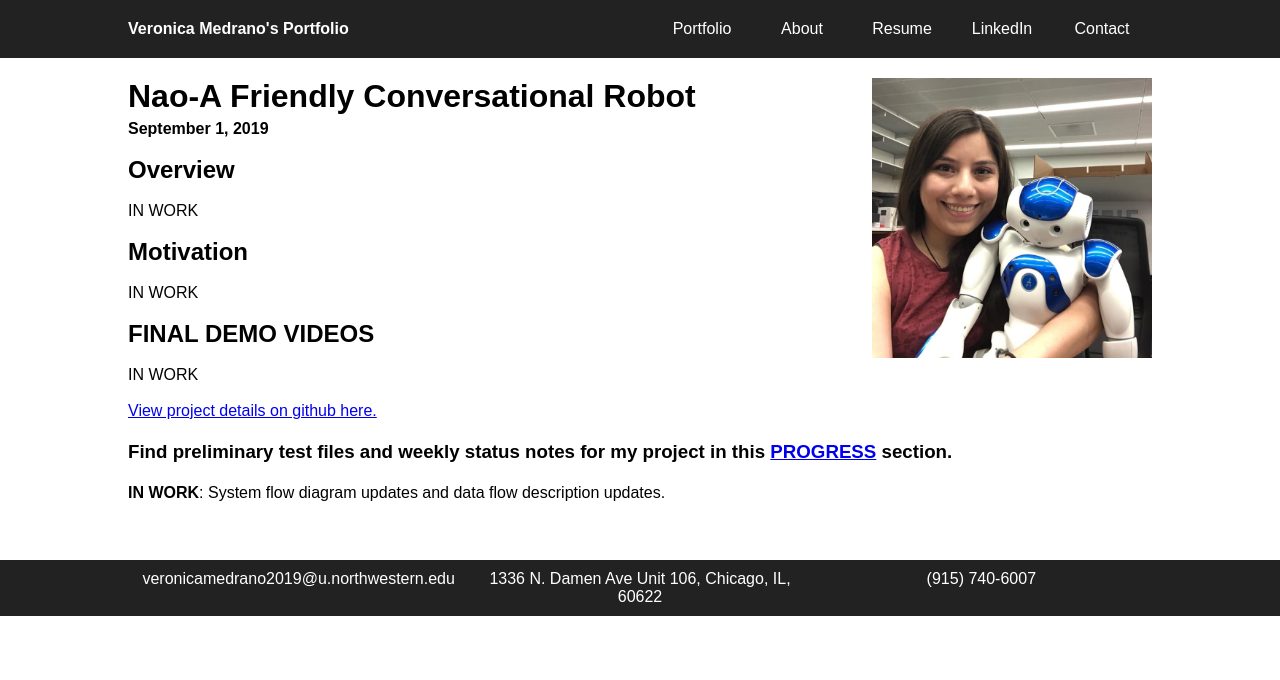
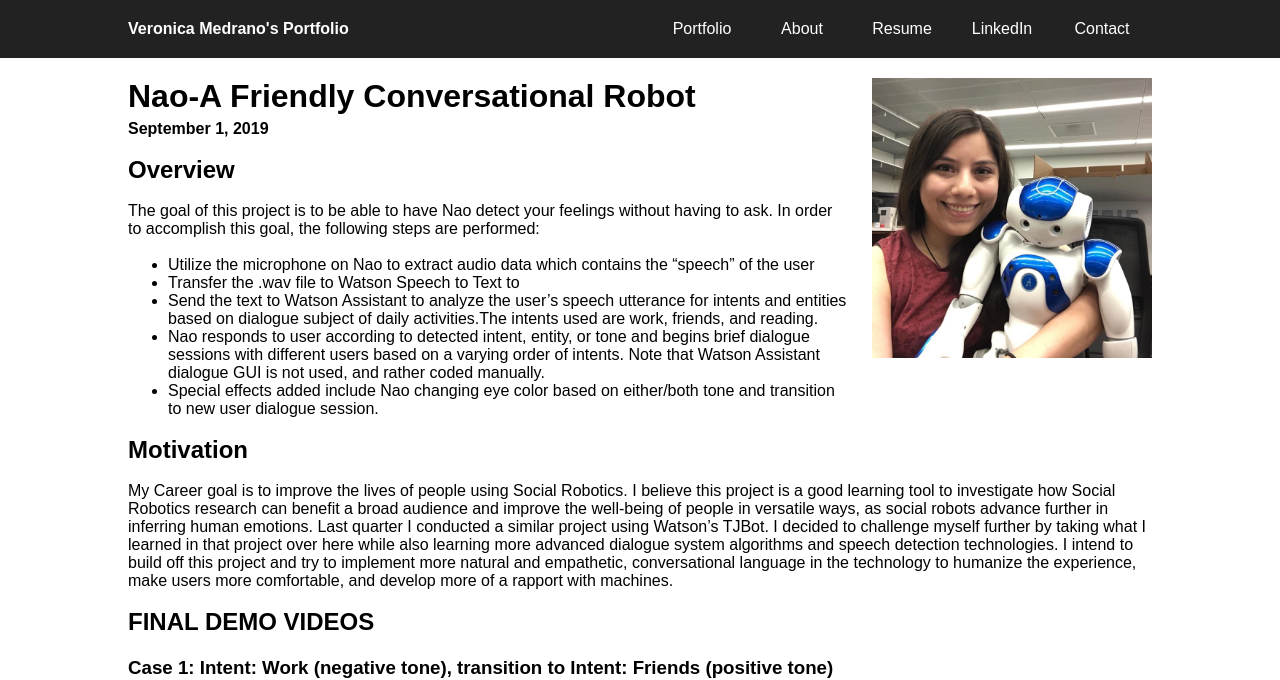
Before and after one commit to vnoelifant/vnoelifant.github.io, a Jekyll site: the page built from _projects/00-2019-09-03-project-7.md, in a window 1280 px wide and 1400 px high. Shown: the top 680 px of the window. Built offline with Jekyll 4.4.1, drawn with Linux system fonts in a browser that asks for light colours; nearby versions of some CDN libraries; some of the changed text lies outside the part shown; grey boxes are pictures that could not be loaded.

Commit message:
adding final project post

```diff
--- a/_projects/00-2019-09-03-project-7.md
+++ b/_projects/00-2019-09-03-project-7.md
@@ -6,17 +6,42 @@ image: /public/images/nao_ronnie.jpg
 ---
 
 ## Overview
-IN WORK
+The goal of this project is to be able to have Nao detect your feelings without having to ask.
+In order to accomplish this goal, the following steps are performed:
+
+  * Utilize the microphone on Nao to extract audio data which contains the "speech" of the user
+  * Transfer the .wav file to Watson Speech to Text to
+  * Send the text to Watson Assistant to analyze the user's speech utterance for intents and entities based on dialogue subject of daily activities.The intents used are work, friends, and reading.
+  * Nao responds to user according to detected intent, entity, or tone and begins brief dialogue sessions with different users based on a varying order of intents. Note that Watson Assistant dialogue GUI is not used, and rather coded manually.
+  * Special effects added include Nao changing eye color based on either/both tone and transition to new user dialogue session.
 
 ## Motivation
-IN WORK
+My Career goal is to improve the lives of people using Social Robotics. I believe this project is a good learning tool to investigate how Social Robotics research can benefit a broad audience and improve the well-being of people in versatile ways, as social robots advance further in inferring human emotions. Last quarter I conducted a similar project using Watson's TJBot. I decided to challenge myself further by taking what I learned in that project over here while also learning more advanced dialogue system algorithms and speech detection technologies. I intend to build off this project and try to implement more natural and empathetic, conversational language in the technology to humanize the experience, make users more comfortable, and develop more of a rapport with machines.
 
 ## FINAL DEMO VIDEOS
 
-IN WORK
+### Case 1: Intent: Work (negative tone), transition to Intent: Friends (positive tone)
+[![IMAGE ALT TEXT](http://img.youtube.com/vi/xur_3fSBAt4/0.jpg)](http://www.youtube.com/watch?v=xur_3fSBAt4 "Nao Daily Activities -2")
 
- [View project details on github here.](https://github.com/vnoelifant/msr-final-nao)
 
-### Find preliminary test files and weekly status notes for my project in this [PROGRESS](https://github.com/vnoelifant/msr-final-nao/blob/master/PROGRESS.md) section.
+### Case 2: Intent: Work (positive tone), transition to Intent: Reading (positive tone)
+[![IMAGE ALT TEXT](http://img.youtube.com/vi/66jmLR8TOP4/0.jpg)](http://www.youtube.com/watch?v=66jmLR8TOP4 "Nao Daily Activities -4")
 
-**IN WORK**: System flow diagram updates and data flow description updates.
+### Case 3: Intent: Friends (negative tone), transition to Intent: Work (positive tone)
+[![IMAGE ALT TEXT](http://img.youtube.com/vi/H-bDew_o_LY/0.jpg)](http://www.youtube.com/watch?v=H-bDew_o_LY "Nao Daily Activities -1")
+
+### Case 4: Intent: Work (positive tone), transition to Intent: Reading (positive tone), transition to Intent: Friends (positive tone)
+[![IMAGE ALT TEXT](http://img.youtube.com/vi/WCAvr4k9p5Q/0.jpg)](http://www.youtube.com/watch?v=WCAvr4k9p5Q "Nao Daily Activities -3")
+
+### Miscelleaneous Case to show longer more complex dialogue and transitions: Using Pyaudio to showcase 1) work (negative tone), friend (positive tone),reading (negative tone) transition and 2) friend (negative tone), work (positive tone),and reading (positive tone) transitions.
+
+
+## FUTURE WORK
+  * Integrate Machine Learning + Deep Learning skills to generate more inteligent responses
+  * Improve the speech detection on Nao
+  * Integrate multiple modalities (facial recognition/sensor technologies to enhance user experience)
+
+
+ [View project details including hardware/software requirements, flow designs, entity/intent lists on github here.](https://github.com/vnoelifant/msr-final-nao)
+
+### Find weekly status notes for my project in this [PROGRESS](https://github.com/vnoelifant/msr-final-nao/blob/master/PROGRESS.md) section.
```
